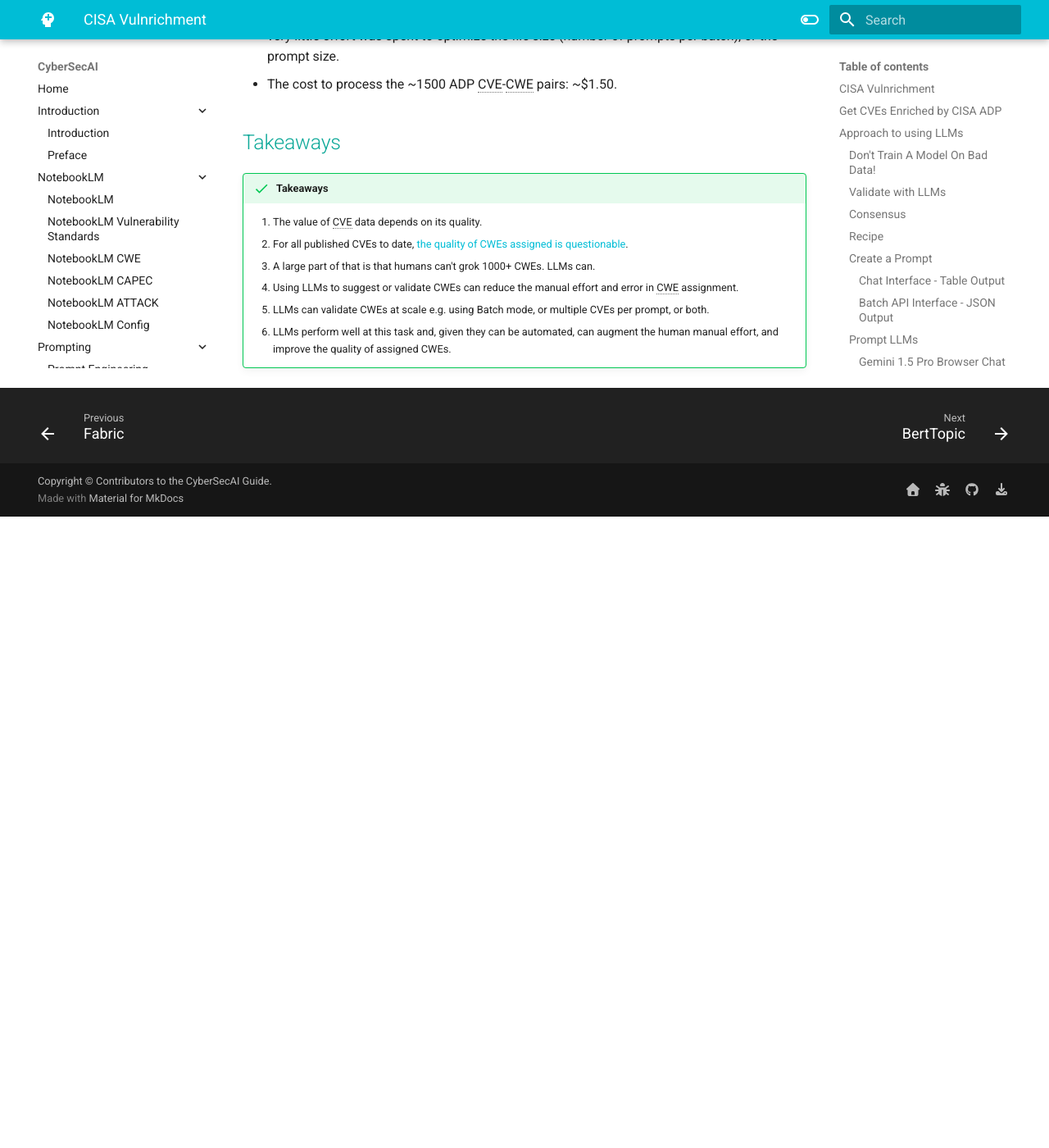
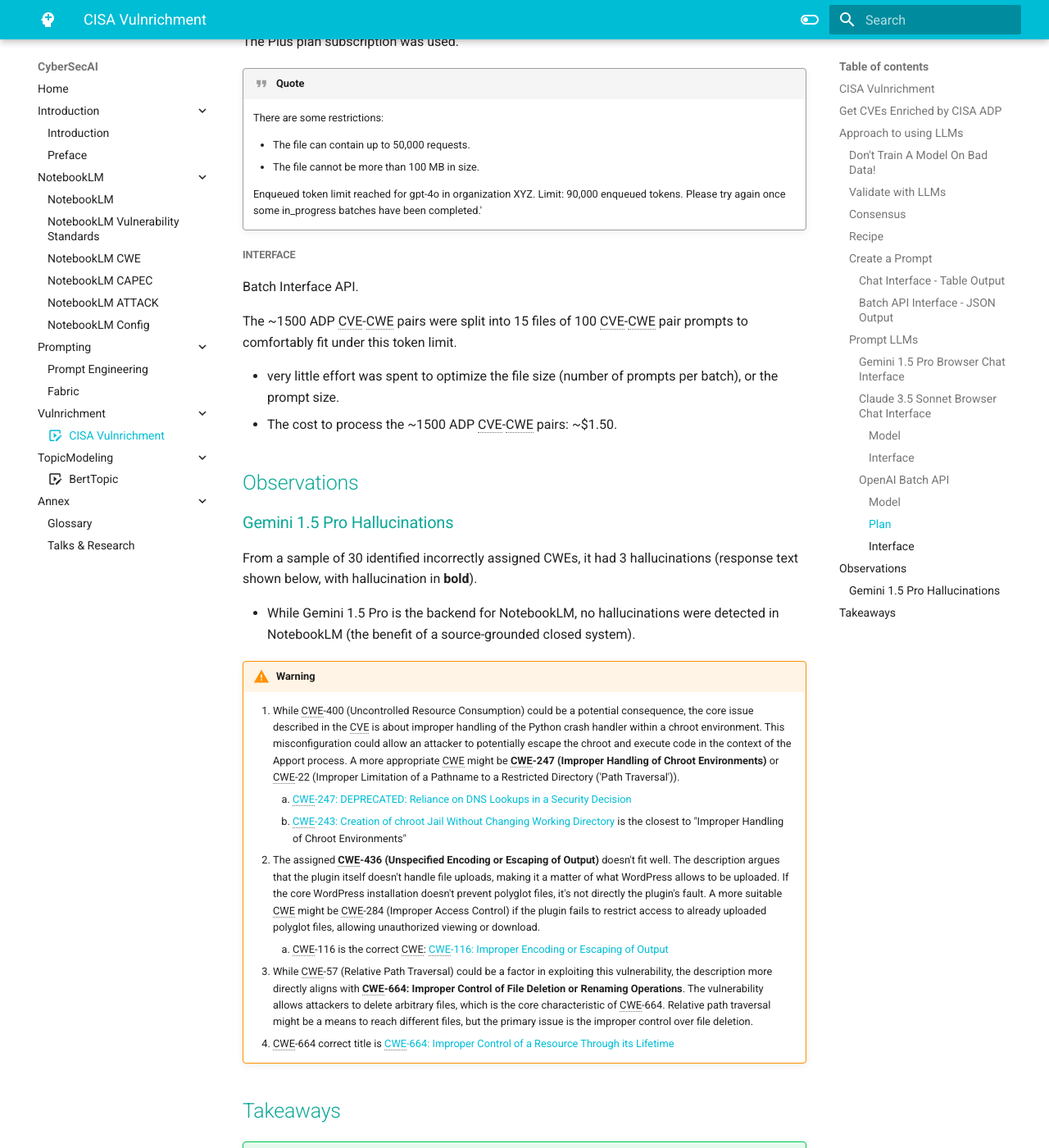
Before and after one commit to CyberSecAI/CyberSecAI.github.io, an MkDocs documentation site: the page built from docs/Vulnrichment/Vulnrichment.md, in a window 1280 px wide and 1400 px high, scrolled down 6055 px. Shown: the whole window at 82% size. Built offline with MkDocs 1.6.1 and Material for MkDocs 9.7.7, drawn with Linux system fonts in a browser that asks for light colours; emoji names are drawn with the system emoji font; comment, search, counter and statistics services are not loaded; before the commit the page ends 6685 px from its top, so only the background shows below that; some of the changed text lies outside the part shown.

Commit message:
vulnrichment rc

`````diff
--- a/docs/Vulnrichment/Vulnrichment.md
+++ b/docs/Vulnrichment/Vulnrichment.md
@@ -10,14 +10,16 @@
 
     * I used my NotebookLM CWE notebook, and other LLMs, to determine the appropriate CWE.
     * I then raised an issue: https://github.com/cisagov/vulnrichment/issues/84.
+    * I then decided to dig a bit more into this... specifically the CWEs assigned by CISA ADP.
 
-    I then decided to dig a bit more into this... specifically the CWEs assigned by CISA ADP.
-
-    I used a consensus of LLMs to review all CWEs assigned by CISA ADP to find issues:
+    I used [langchain](https://www.langchain.com/) to create a consensus of LLMs to review all CWEs assigned by CISA ADP to find issues:
 
     * These issues were found automatically by a consensus of 3 LLMs: ChatGPT4o, Gemini 1.5 Pro, Claude 3.5 Sonnet who were asked to review CWEs assigned to CVEs assigned by CISA ADP.
     * The consensus output was then reviewed by a human (me).
-    * I created [3 Issues initially](https://github.com/cisagov/vulnrichment/issues?q=is%3Aissue+author%3ACrashedmind+is%3Aclosed) (though there are a lot more) and these were accepted by CISA Vulnrichment and resolved promptly!
+
+    I created [3 Vulnrichment Github Issues initially](https://github.com/cisagov/vulnrichment/issues?q=is%3Aissue+author%3ACrashedmind+is%3Aclosed) and these were accepted by CISA Vulnrichment and resolved promptly!
+
+    * I then provided a report to CISA Vulnrichment for all CWEs that were incorrect based on the consensus.
 
     This section shows the different approaches used (and the subscription plan used):
 
@@ -26,7 +28,10 @@
         2. Claude 3.5 Sonnet (prepay)
     2. code:
         1. ChatGPT4o [OpenAI Batch API](https://platform.openai.com/docs/guides/batch/overview) (Plus Plan)
-        2. langchain calling 3 LLMs via APIs: Gemini 1.5 Pro, Claude 3.5 Sonnet, ChatGPT4
+        2. langchain calling 3 LLMs via APIs:
+            1. Gemini 1.5 Pro
+            2. Claude 3.5 Sonnet
+            3. ChatGPT4
 
 
 
@@ -106,9 +111,17 @@
 2. Ask ChatGPT4o (via Batch API) to Agree (Yes/No) with the assigned CWE (and provide a Confidence score, and rationale if not)
       1. ~700 (No) of ~1.5K
       2. Sort these by Confidence score i.e. start with the highest Confidence ones.
-3. Then ask Gemini and Claude to review. This can be done in several ways e.g.
-   1. For the subset where ChatGPT4o disagrees, ask Gemini and Claude to assess the human-assigned CWEs
-   2. Ask each LLM in turn to review the previous assessments by LLMs
+3. Ask Gemini and Claude to review.
+
+!!! note
+    As I was interested in comparing LLM responses, I did not optimize the LLM usage.
+
+    This can be done in several ways e.g.
+
+    1. For the subset where ChatGPT4o disagrees, ask Gemini and Claude to assess the human-assigned CWEs
+    2. Ask each LLM in turn to review the previous assessments by LLMs
+
+
 
 ### Create a Prompt
 #### Chat Interface - Table Output
@@ -144,6 +157,13 @@
 }
 ````
 The JSON output allows processing by machines.
+
+!!! tip
+    [ChatGPT](https://platform.openai.com/docs/guides/text-generation/json-mode) and [Gemini 1.5](https://ai.google.dev/gemini-api/docs/json-mode?lang=python) support JSON mode that always outputs valid JSON. Use it!
+
+    While you can prompt an LLM to output JSON, it may not always output valid JSON and you're left with a cleanup exercise (a friend of mine had that experience when they first tried this 😉)
+
+    [Claude doesn't have a formal "JSON Mode"](https://github.com/anthropics/anthropic-cookbook/blob/main/misc/how_to_enable_json_mode.ipynb) though in my usage, it produced valid JSON.
 
 
 !!! note
@@ -213,8 +233,24 @@
 * very little effort was spent to optimize the file size (number of prompts per batch), or the prompt size.
 * The cost to process the ~1500 ADP CVE-CWE pairs: ~$1.50.
 
+## Observations
+
+### Gemini 1.5 Pro Hallucinations
+
+From a sample of 30 identified incorrectly assigned CWEs, it had 3 hallucinations (response text shown below, with hallucination in **bold**).
+
+* While Gemini 1.5 Pro is the backend for NotebookLM, no hallucinations were detected in NotebookLM (the benefit of a source-grounded closed system).
+
+!!! warning
 
 
+     1. While CWE-400 (Uncontrolled Resource Consumption) could be a potential consequence, the core issue described in the CVE is about improper handling of the Python crash handler within a chroot environment. This misconfiguration could allow an attacker to potentially escape the chroot and execute code in the context of the Apport process.  A more appropriate CWE might be **CWE-247 (Improper Handling of Chroot Environments)** or CWE-22 (Improper Limitation of a Pathname to a Restricted Directory ('Path Traversal')).
+        1. [CWE-247: DEPRECATED: Reliance on DNS Lookups in a Security Decision](https://cwe.mitre.org/data/definitions/247.html)
+        2. [CWE-243: Creation of chroot Jail Without Changing Working Directory](https://cwe.mitre.org/data/definitions/243.html) is the closest to "Improper Handling of Chroot Environments"
+    1. The assigned **CWE-436 (Unspecified Encoding or Escaping of Output)** doesn't fit well. The description argues that the plugin itself doesn't handle file uploads, making it a matter of what WordPress allows to be uploaded. If the core WordPress installation doesn't prevent polyglot files, it's not directly the plugin's fault. A more suitable CWE might be CWE-284 (Improper Access Control) if the plugin fails to restrict access to already uploaded polyglot files, allowing unauthorized viewing or download.
+        1. CWE-116 is the correct CWE: [CWE-116: Improper Encoding or Escaping of Output](https://cwe.mitre.org/data/definitions/116.html)
+    2. While CWE-57 (Relative Path Traversal) could be a factor in exploiting this vulnerability, the description more directly aligns with **CWE-664: Improper Control of File Deletion or Renaming Operations**. The vulnerability allows attackers to delete arbitrary files, which is the core characteristic of CWE-664. Relative path traversal might be a means to reach different files, but the primary issue is the improper control over file deletion.
+       1. CWE-664 correct title is [CWE-664: Improper Control of a Resource Through its Lifetime](https://cwe.mitre.org/data/definitions/664.html)
 ## Takeaways
 
 !!! success "Takeaways"
`````
